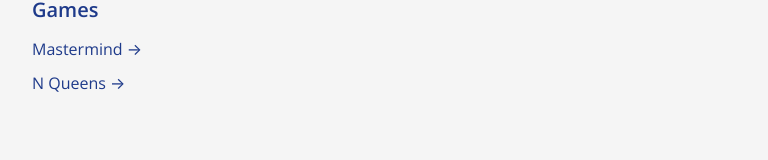
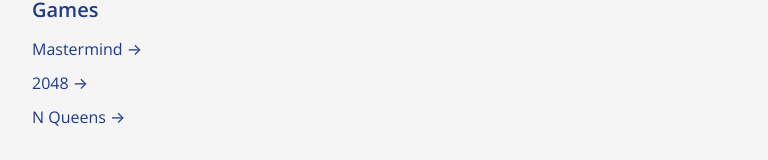
Before and after one commit to teeparham/next, a Next.js app: page / in a window 1280 px wide. Shown: the part 2574-2734 px from the top of the page, without its empty margins (384-1152 px from the left). Built offline with nearby package versions, Linux system fonts and the light colour scheme.

Commit message:
Link to 2048

```diff
--- a/app/page.tsx
+++ b/app/page.tsx
@@ -314,6 +314,10 @@ export default function Home() {
                 Mastermind&nbsp;
                 <Arrow />
               </Link>
+              <Link href="/2048" className={cx("group block mb-2", css.h2)}>
+                2048&nbsp;
+                <Arrow />
+              </Link>
               <Link href="/queens" className={cx("group block mb-2", css.h2)}>
                 N Queens&nbsp;
                 <Arrow />
```
